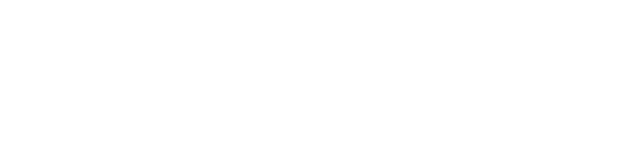
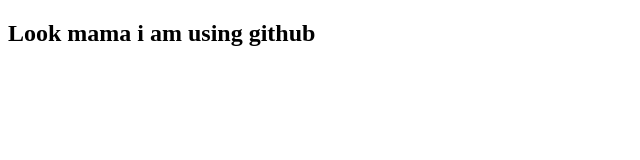
Before and after one commit to jaherm65/dev-shaka, a plain HTML site: page index.html in a window 1280 px wide. Shown: the whole page, without its empty margins (0-640 px from the left). Drawn offline with Linux system fonts and the light colour scheme.

Commit message:
2nd commit

```diff
--- a/index.html
+++ b/index.html
@@ -7,6 +7,6 @@
     <title>Document</title>
 </head>
 <body>
-
+    <h2>Look mama i am using github</h2>
 </body>
 </html>
```
Also changed, not shown: 1 other file.
